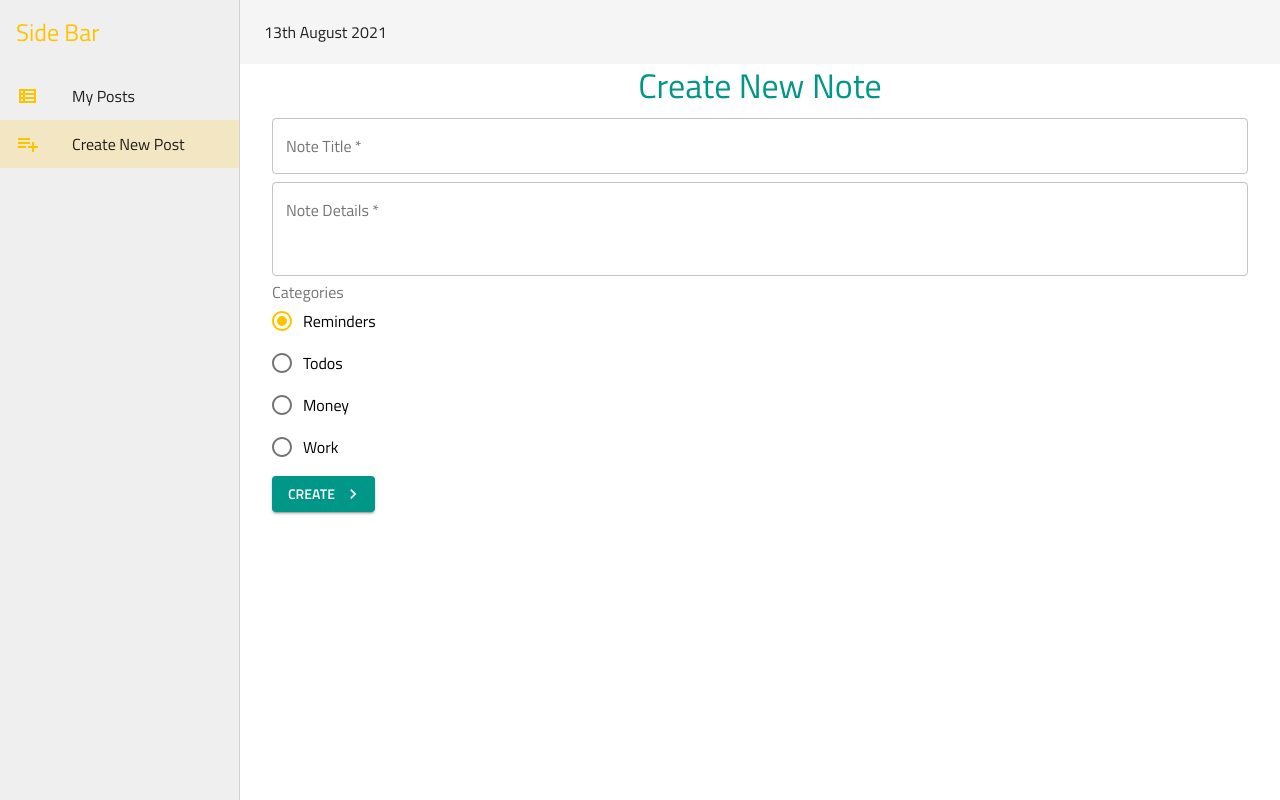
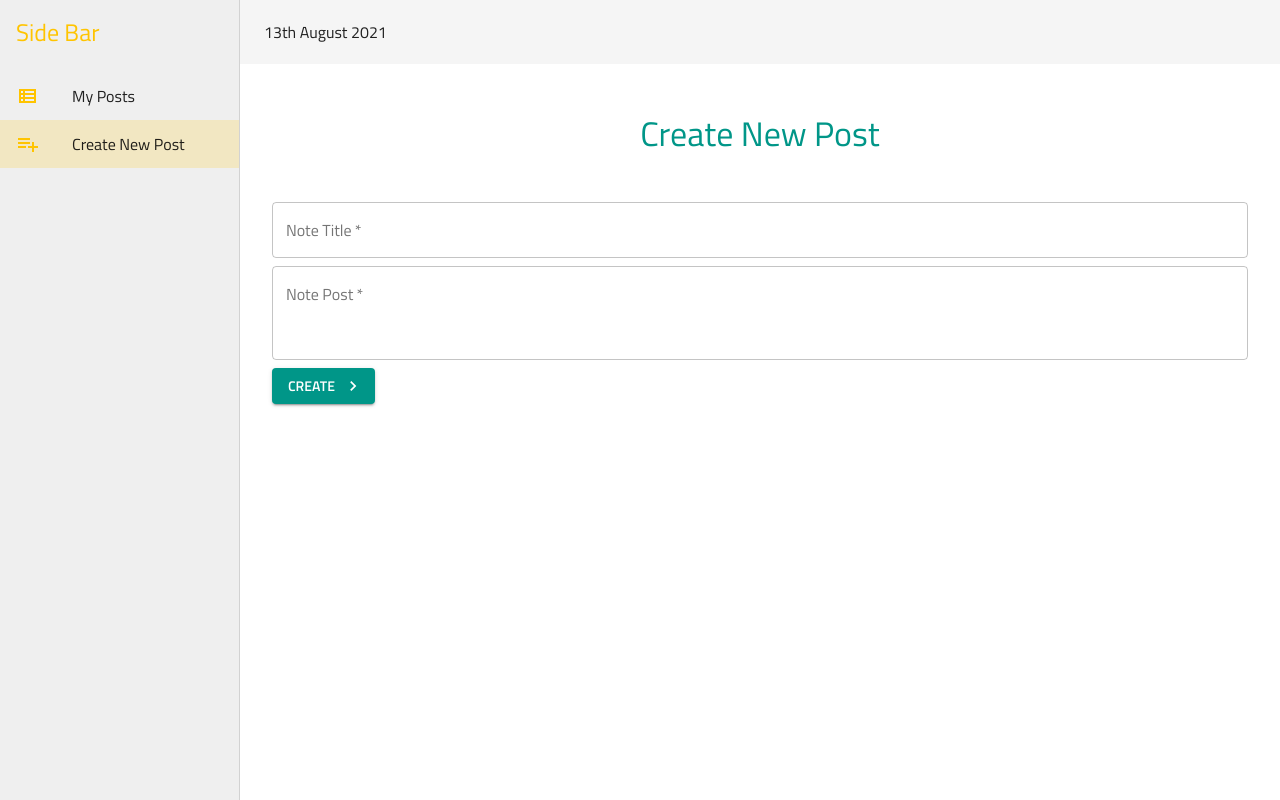
Before and after one commit to LahoucineABOULHASSAN/ReactJS_My_Posts, a React (Create React App) app: page /create in a window 1280 px wide. Built offline with nearby package versions, Linux system fonts and the light colour scheme.

Commit message:
update the app to posts + fetching and posting to json placeholder api

```diff
--- a/package.json
+++ b/package.json
@@ -11,7 +11,6 @@
     "date-fns": "^2.23.0",
     "react": "^17.0.2",
     "react-dom": "^17.0.2",
-    "react-masonry-css": "^1.0.16",
     "react-router-dom": "^5.2.0",
     "react-scripts": "4.0.3",
     "web-vitals": "^1.1.2"
--- a/src/App.js
+++ b/src/App.js
@@ -18,6 +18,7 @@ function App() {
       fontWeightBold: 700,
     },
   });
+
   return (
     <ThemeProvider theme={theme}>
       <Router>
--- a/src/components/Form.jsx
+++ b/src/components/Form.jsx
@@ -1,47 +1,83 @@
-import {
-  TextField,
-  Button,
-  FormControl,
-  FormLabel,
-  RadioGroup,
-  FormControlLabel,
-  Radio,
-} from "@material-ui/core";
+import { TextField, Button, Typography } from "@material-ui/core";
 import ChevronRightIcon from "@material-ui/icons/ChevronRight";
 import { useState } from "react";
 import { useHistory } from "react-router-dom";
 import { useStyles } from "../hooks/useStyles";
+
+import { Post } from "../pages";
 const Form = () => {
   const classes = useStyles();
   const history = useHistory();
 
   const [title, setTitle] = useState("");
   const [titleError, setTitleError] = useState(false);
-  const [details, setDetails] = useState("");
-  const [detailsError, setDetailsError] = useState(false);
-  const [category, setCategory] = useState("reminders");
+  const [post, setPost] = useState("");
+  const [postError, setPostError] = useState(false);
 
-  const postData = () => {
-    fetch("http://localhost:5000/notes", {
+  const [newTitle, setNewTitle] = useState("");
+  const [newBody, setNewBody] = useState("");
+
+  const postData = async () => {
+    const res = await fetch("https://jsonplaceholder.typicode.com/posts", {
       method: "POST",
       headers: {
         "Content-Type": "application/json",
       },
-      body: JSON.stringify({ title, details, category }),
-    }).then(() => history.push("/"));
+      body: JSON.stringify({ title, body: post }),
+    });
+    const data = await res.json();
+    setNewTitle(data.title);
+    setNewBody(data.body);
   };
 
   const handleSubmit = (event) => {
     event.preventDefault();
     setTitleError(false);
-    setDetailsError(false);
+    setPostError(false);
 
     (title === "" || !title) && setTitleError(true);
-    (details === "" || !details) && setDetailsError(true);
+    (post === "" || !post) && setPostError(true);
 
-    title && details && postData();
+    title && post && postData();
   };
+
+  const redirectHome = () => {
+    history.push("/");
+    setNewTitle("");
+    setNewBody("");
+  };
+  let newPost = { title: newTitle, body: newBody };
   return (
+    <>
+      <Typography
+        variant="h4"
+        component="h2"
+        color="primary"
+        align="center"
+        gutterBottom={true}
+      >
+        {newTitle && newBody ? "My new Post" : "Create New Post"}
+      </Typography>
+      {newTitle && newBody ? (
+        <div>
+          <Post post={newPost} />
+          <br />
+          <div className={classes.buttons}>
+            <Button variant="contained" color="primary" onClick={redirectHome}>
+              Go to posts
+            </Button>
+            <Button
+              variant="contained"
+              color="secondary"
+              onClick={() => {
+                setNewTitle("");
+              }}
+            >
+              create new post
+            </Button>
+          </div>
+        </div>
+      ) : (
         <form
           noValidate
           autoComplete="off"
@@ -57,34 +93,16 @@ const Form = () => {
             required
           />
           <TextField
-        onChange={(event) => setDetails(event.target.value)}
+            onChange={(event) => setPost(event.target.value)}
             className={classes.field}
             variant="outlined"
-        label="Note Details"
+            label="Note Post"
             fullWidth={true}
             multiline
             rows={3}
-        error={detailsError}
+            error={postError}
             required
           />
-      <FormControl component="fieldset" className={classes.field}>
-        <FormLabel component="legend">Categories</FormLabel>
-        <RadioGroup
-          aria-label="category"
-          name="category"
-          value={category}
-          onChange={(e) => setCategory(e.target.value)}
-        >
-          <FormControlLabel
-            value="reminders"
-            control={<Radio />}
-            label="Reminders"
-          />
-          <FormControlLabel value="todos" control={<Radio />} label="Todos" />
-          <FormControlLabel value="money" control={<Radio />} label="Money" />
-          <FormControlLabel value="work" control={<Radio />} label="Work" />
-        </RadioGroup>
-      </FormControl>
           <Button
             variant="contained"
             color="primary"
@@ -94,6 +112,8 @@ const Form = () => {
             Create
           </Button>
         </form>
+      )}
+    </>
   );
 };
 
--- a/src/hooks/useStyles.js
+++ b/src/hooks/useStyles.js
@@ -28,5 +28,14 @@ export const useStyles = makeStyles((theme) => {
       width: `calc(100% - ${drawerWidth}px)`,
     },
     toolBar: theme.mixins.toolbar,
+    buttons: {
+      display: "flex",
+      flexDirection: "row",
+      alignItems: "center",
+      justifyContent: "center",
+      "& > *": {
+        marginLeft: "1rem",
+      },
+    },
   };
 });
--- a/src/index.css
+++ b/src/index.css
@@ -8,6 +8,9 @@
 /* Pages */
 .page {
   width: 100%;
+}
+.page h2 {
+  margin: 3rem auto;
 }
 /* Masonry css */
 .my-masonry-grid {
--- a/src/pages/Create.jsx
+++ b/src/pages/Create.jsx
@@ -1,17 +1,7 @@
-import { Typography } from "@material-ui/core";
 import { Form } from "../components";
 const Create = () => {
   return (
     <div className="page">
-      <Typography
-        variant="h4"
-        component="h2"
-        color="primary"
-        align="center"
-        gutterBottom={true}
-      >
-        Create New Note
-      </Typography>
       <Form />
     </div>
   );
--- a/src/pages/Post.jsx
+++ b/src/pages/Post.jsx
@@ -18,6 +18,7 @@ const Post = ({ post, handleDelete }) => {
           </Avatar>
         }
         action={
+          handleDelete && (
             <IconButton
               aria-label="settings"
               className="delete-icon"
@@ -25,6 +26,7 @@ const Post = ({ post, handleDelete }) => {
             >
               <DeleteOutlineIcon />
             </IconButton>
+          )
         }
         title={post.title}
       />
--- a/src/pages/Posts.jsx
+++ b/src/pages/Posts.jsx
@@ -4,6 +4,8 @@ import Post from "./Post";
 
 import { makeStyles } from "@material-ui/core";
 import { green, yellow, pink, blue } from "@material-ui/core/colors";
+
+const URL = "https://jsonplaceholder.typicode.com/posts";
 
 const useStyles = makeStyles({
   grid: {
@@ -52,7 +54,6 @@ const useStyles = makeStyles({
   },
 });
 
-const URL = "https://jsonplaceholder.typicode.com/posts";
 const Posts = () => {
   const [posts, setPosts] = useState([]);
   const classes = useStyles();
--- a/src/pages/index.js
+++ b/src/pages/index.js
@@ -1,2 +1,3 @@
+export { default as Post } from "./Post.jsx";
 export { default as Posts } from "./Posts.jsx";
 export { default as Create } from "./Create.jsx";
```
Also changed, not shown: 1 other file (tests, documents, lock files or other folders). Lines whose indentation alone changed are shown as unchanged.
